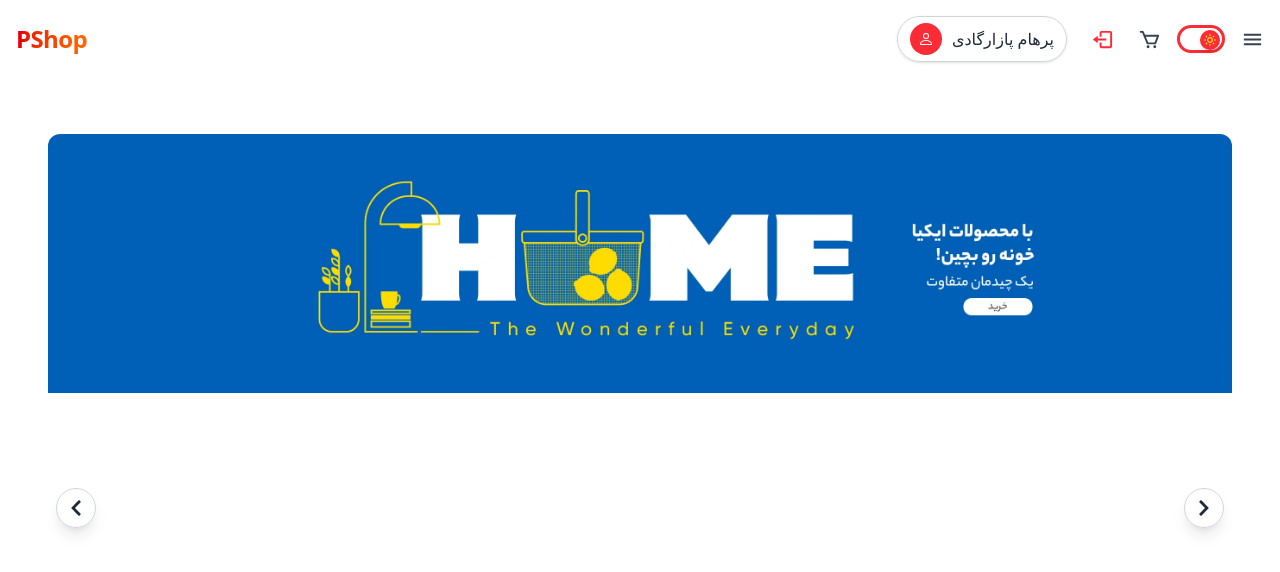
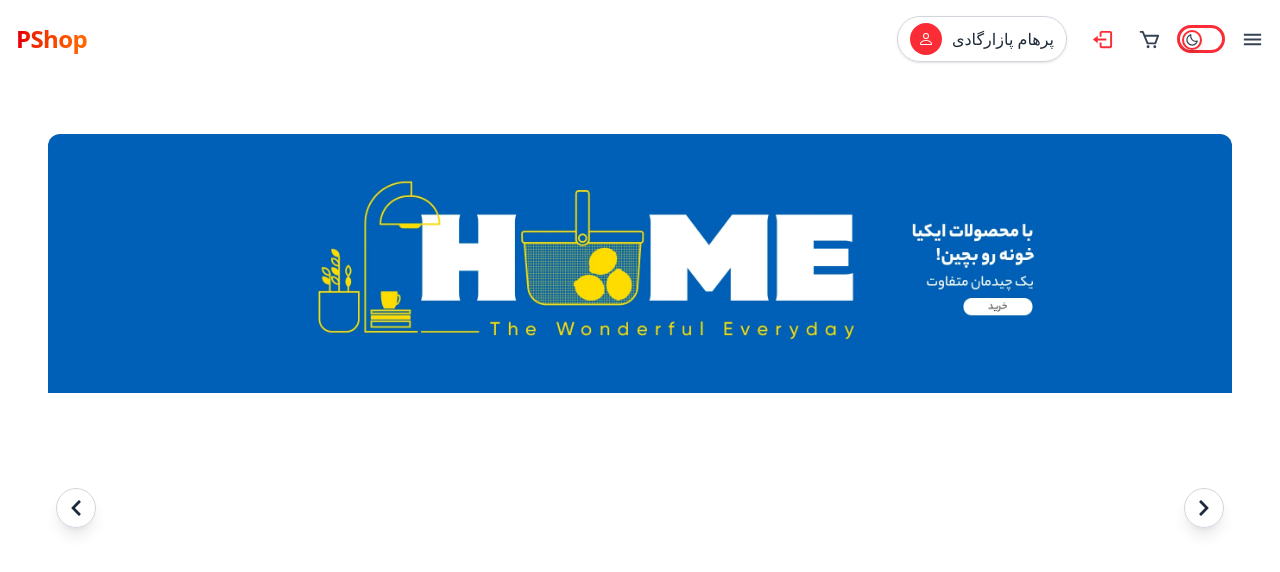
Before and after one commit to parham-devdocs/E-commerce-react, a React (Vite) app in the folder client/: page / in a window 1280 px wide. Both pictures are taken after a click on the button 1201 px from the left and 39 px from the top of the page. Shown: the top 572 px of the page. Built offline with nearby package versions, Linux system fonts and the light colour scheme.

Commit message:
dark mode and tore created

```diff
--- a/client/index.html
+++ b/client/index.html
@@ -1,5 +1,5 @@
 <!doctype html>
-<html lang="en">
+<html lang="en" data-theme=dark>
   <head>
     <meta charset="UTF-8" />
     <link rel="icon" type="image/svg+xml" href="/vite.svg" />
--- a/client/package.json
+++ b/client/package.json
@@ -11,13 +11,14 @@
   },
   "dependencies": {
     "@tailwindcss/vite": "^4.1.16",
-    "react": "^19.1.1",
+    "react": "^19.2.0",
     "react-dom": "^19.1.1",
     "react-icons": "^5.5.0",
     "react-router-dom": "^7.9.5",
     "react-slick": "^0.31.0",
     "swiper": "^12.0.3",
-    "tailwindcss": "^4.1.16"
+    "tailwindcss": "^4.1.16",
+    "zustand": "^5.0.8"
   },
   "devDependencies": {
     "@eslint/js": "^9.36.0",
--- a/client/src/App.css
+++ b/client/src/App.css
@@ -1,2 +1,3 @@
 @import "tailwindcss";
-@custom-variant dark (&:where(.dark, .dark *));
+/* @custom-variant dark (&:where(.dark, .dark *)); */
+@custom-variant dark (&:where([data-theme=dark], [data-theme=dark] *));
--- /dev/null
+++ b/client/src/components/darkModeLightModeToggler.tsx
@@ -0,0 +1,43 @@
+import { BiMoon, BiSun } from "react-icons/bi";
+import useZustand from "../store";
+
+const ToggleBtn = () => {
+  const isDarkMode = useZustand((state) => state.isDarkMode);
+  const toggleDarkMode = useZustand((state) => state.toggleDarkMode);
+
+  const toggleHandler = () => {
+    toggleDarkMode();
+  };
+
+  return (
+    <button
+      className="w-12 h-7 cursor-pointer rounded-full border-[3px] border-red-500 relative bg-transparent"
+      onClick={toggleHandler}
+      aria-label={isDarkMode ? "Switch to light mode" : "Switch to dark mode"}
+    >
+      {/* Toggle knob */}
+      <div
+        className={`absolute top-[1.5px] h-5 w-5 rounded-full shadow-md transform transition-transform duration-300 ease-in-out flex items-center justify-center ${
+          isDarkMode
+            ? "bg-red-500 translate-x-5"
+            : "bg-white border-[2px] border-red-500 translate-x-0.5"
+        }`}
+      >
+        <BiSun
+          className={`absolute transition-opacity duration-300 ${
+            isDarkMode ? "opacity-100" : "opacity-0"
+          } text-yellow-300`}
+          size={14}
+        />
+        <BiMoon
+          className={`absolute transition-opacity duration-300 ${
+            isDarkMode ? "opacity-0" : "opacity-100"
+          } text-gray-700`}
+          size={14}
+        />
+      </div>
+    </button>
+  );
+};
+
+export default ToggleBtn;
--- a/client/src/components/landingPage/circleSlider.tsx
+++ b/client/src/components/landingPage/circleSlider.tsx
@@ -1,6 +1,5 @@
 
 import Header from '../header'
-import image from "../../../public/laptop.webp";
 import { useEffect, useState } from "react";
 import iphoneImage from "../../../public/iPhone_14_Blue_PDP_Image_Position-1A__WWEN.webp";
 import SliderButton from './sliderButton';
@@ -84,7 +83,6 @@
             ))}
           </div>
 
-          {/* Navigation buttons */}
           <div className="absolute right-2 top-1/2 -translate-y-1/2 z-10">
             <SliderButton
               type="next"
--- a/client/src/components/landingPage/discountSlider.tsx
+++ b/client/src/components/landingPage/discountSlider.tsx
@@ -2,10 +2,8 @@
 import Header from '../header'
 import image from "../../../public/laptop.webp";
 import { useEffect, useState } from "react";
-import { FaChevronLeft, FaChevronRight } from "react-icons/fa";
 import Card from '../../productCard';
 import SliderButton from './sliderButton';
-import TimerBox from '../timerBox';
 import Discount from '../discount';
 
 // Your category data
@@ -83,7 +81,6 @@
               </div>
             ))}
           </div>
-
           {/* Navigation buttons */}
           <div className="absolute right-2 top-1/2 -translate-y-1/2 z-10">
             <SliderButton
--- a/client/src/components/navbar/index.tsx
+++ b/client/src/components/navbar/index.tsx
@@ -4,14 +4,13 @@
 import ProfileSection from './profileSection';
 import { useState } from 'react';
 import Menu from './menu';
-import ToggleBtn from '../toggleBtn';
+import ToggleBtn from '../darkModeLightModeToggler';
 
 function Navbar() {
   const [menuIsDisplayed, setMenuIsDisplayed] = useState(false);
 
-console.log(menuIsDisplayed)
   return (
-    <div className="flex relative items-center justify-between p-4">
+    <div className="flex relative items-center justify-between p-4 dark:bg-gray-900">
       <Link
         to="/"
         className="text-2xl font-bold bg-gradient-to-r from-red-600 to-orange-500 bg-clip-text text-transparent tracking-tight"
@@ -25,7 +24,7 @@
         <Link to="/cart" aria-label="Shopping cart" className="text-xl text-gray-700 hover:text-black">
           <BiCart size={23} />
         </Link>
-        <ToggleBtn onToggleHandler={(i)=>{console.log(i)}}/>
+        <ToggleBtn  />
 
           <button aria-label="Open menu" className="cursor-pointer text-xl text-gray-700 hover:text-black"          onClick={()=>setMenuIsDisplayed((e)=>!e)}
           >
--- a/client/src/components/toggleBtn.tsx
+++ /dev/null
@@ -1,48 +0,0 @@
-import { useState } from "react";
-import { BiMoon, BiSun } from "react-icons/bi";
-
-const ToggleBtn = ({ onToggleHandler }: { onToggleHandler: (isDark: boolean) => void }) => {
-  const [selected, setSelected] = useState(false);
-
-  function toggleHandler() {
-    setSelected((prev) => {
-      const newState = !prev;
-      onToggleHandler(newState); // Pass the NEW state
-      return newState;
-    });
-  }
-
-  return (
-    <button
-      className="w-12 h-7 cursor-pointer rounded-full border-[3px] border-red-500 relative bg-transparent"
-      onClick={toggleHandler}
-      aria-label={selected ? "Switch to light mode" : "Switch to dark mode"}
-    >
-      {/* Toggle knob */}
-      <div
-        className={`absolute top-[1.5px] h-5 w-5 rounded-full shadow-md transform transition-transform duration-300 ease-in-out flex items-center justify-center ${
-          selected
-            ? "bg-red-500 translate-x-5"   // fully right
-            : "bg-white border-[2px] border-red-500 translate-x-0.5" // fully left
-        }`}
-      >
-        {/* Sun icon (visible in dark mode = selected=true) */}
-        <BiSun
-          className={`absolute transition-opacity duration-300 ${
-            selected ? "opacity-100" : "opacity-0"
-          } text-yellow-300`}
-          size={14}
-        />
-        {/* Moon icon (visible in light mode = selected=false) */}
-        <BiMoon
-          className={`absolute transition-opacity duration-300 ${
-            selected ? "opacity-0" : "opacity-100"
-          } text-gray-700`}
-          size={14}
-        />
-      </div>
-    </button>
-  );
-};
-
-export default ToggleBtn;
--- a/client/src/main.tsx
+++ b/client/src/main.tsx
@@ -2,10 +2,14 @@
 import { createRoot } from 'react-dom/client'
 import './index.css'
 import App from './App.tsx'
+import ThemeProvider from './themeProvider.tsx'
 
 createRoot(document.getElementById('root')!).render(
   <StrictMode>
+    <ThemeProvider>
     <App />
+
+    </ThemeProvider>
 
   </StrictMode>,
 )
--- a/client/src/store.tsx
+++ b/client/src/store.tsx
@@ -1,4 +1,4 @@
-import { create } from 'zustand';
+import { create } from 'zustand/index';
 import { persist, createJSONStorage } from 'zustand/middleware';
 import moment from "moment";
 type UserInfo = {
@@ -28,7 +28,7 @@
       isLoggedIn: false,
       userInfo: null,
       userRole: null,
-      isDarkMode: false,
+      isDarkMode: true,
    // In your store
 checkAuthStatus: () => {
   const { userInfo, isLoggedIn, logout } = get();
@@ -56,11 +56,11 @@
         }),
 
       toggleDarkMode: () =>
-        set((state) => ({ isDarkMode: !state.isDarkMode })),
+       { set((state) => ({ isDarkMode: !state.isDarkMode }))    }
     }),
     {
-      name: 'auth-storage', // name of the item in localStorage
-      storage: createJSONStorage(() => localStorage), // (optional) by default it's localStorage
+      name: 'auth-storage',
+      storage: createJSONStorage(() => localStorage),
     }
   )
 );
--- /dev/null
+++ b/client/src/themeProvider.tsx
@@ -0,0 +1,25 @@
+
+
+import  { type ReactNode } from 'react'
+import useZustand from './store'
+
+const ThemeProvider = ({children}:{children:ReactNode}) => {
+const isDarkMode=useZustand(state=>state.isDarkMode)
+if (isDarkMode ) {
+    document.documentElement.setAttribute('data-theme',"dark" );
+
+}
+else{
+    document.documentElement.setAttribute('data-theme',"light" );
+
+}
+
+console.log(document.documentElement.getAttribute("data-theme"))
+  return (
+    <div>
+        {children}
+    </div>
+  )
+}
+
+export default ThemeProvider
```
Also changed, not shown: client/src/components/landingPage/heroSlider.tsx (line endings or trailing spaces), 1 other file (tests, documents, lock files or other folders).
